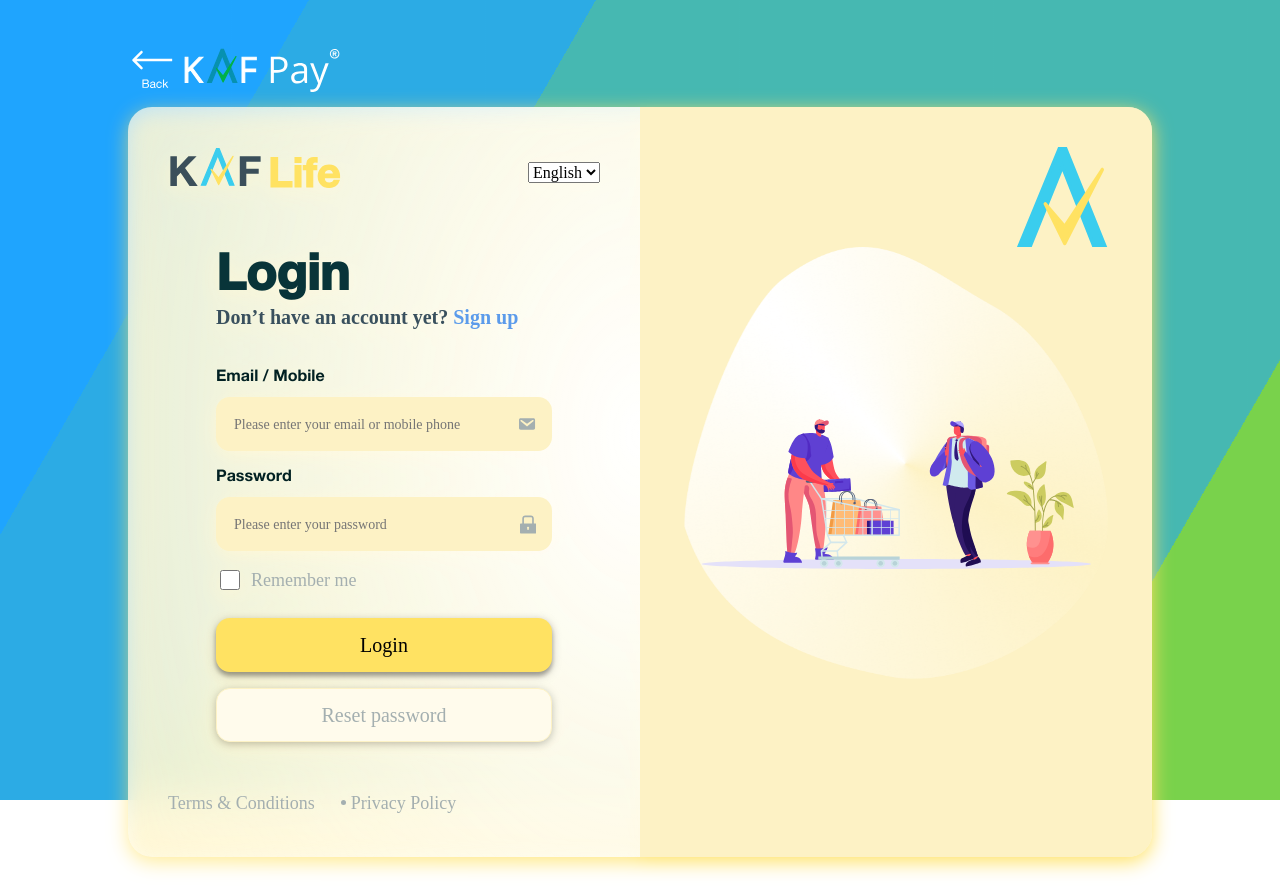
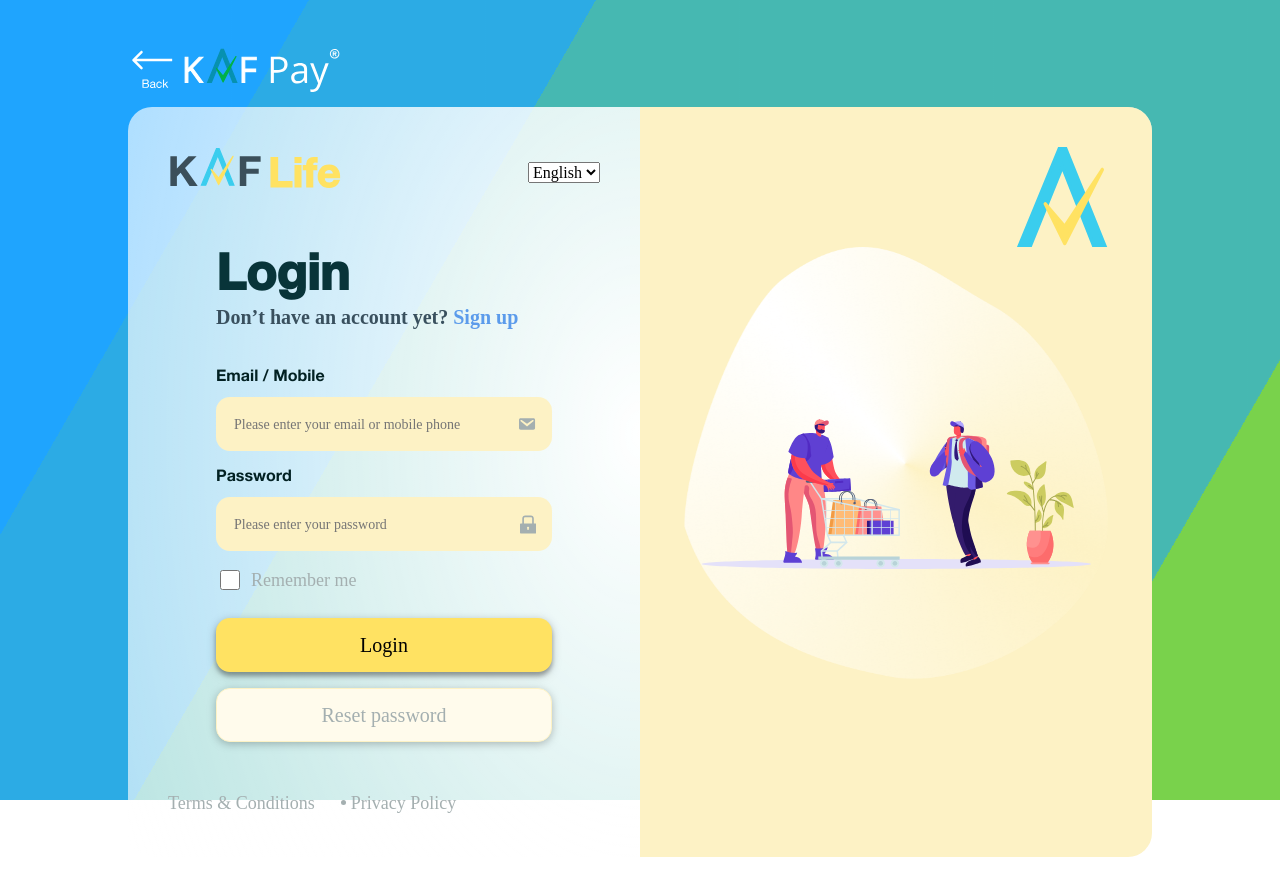
Before and after one commit to dogukankutluay/kaf-life-fe, a React (Create React App) app: page /signin in a window 1280 px wide. Built offline with nearby package versions, Linux system fonts and the light colour scheme; a web font is replaced by a local one.

Commit message:
Disable filter effect

```diff
--- a/src/assets/style/_global.module.scss
+++ b/src/assets/style/_global.module.scss
@@ -15,8 +15,8 @@
     $color-white 0%,
     rgba(255, 255, 255, 0) 97.27%
   );
-  filter: drop-shadow(0px 5px 10px #ffe262);
-  backdrop-filter: blur(24px);
+  // filter: drop-shadow(0px 5px 10px #ffe262);
+  // backdrop-filter: blur(24px);
   border-radius: 24px;
 }
 
```
